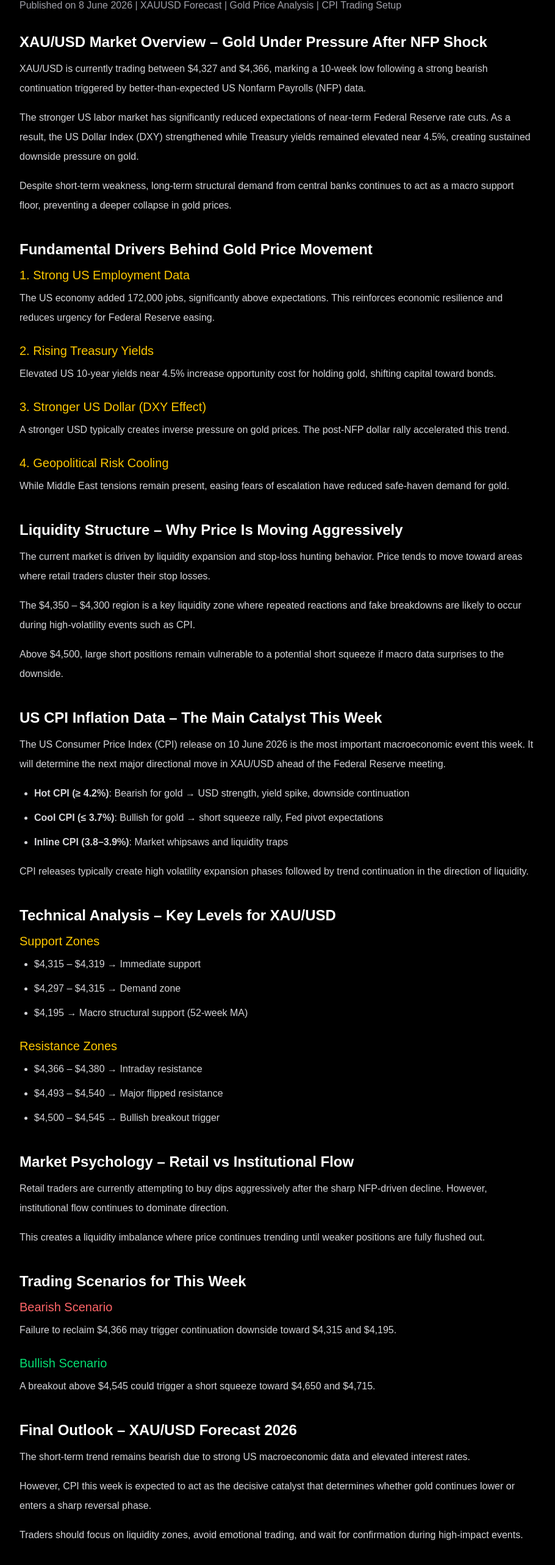
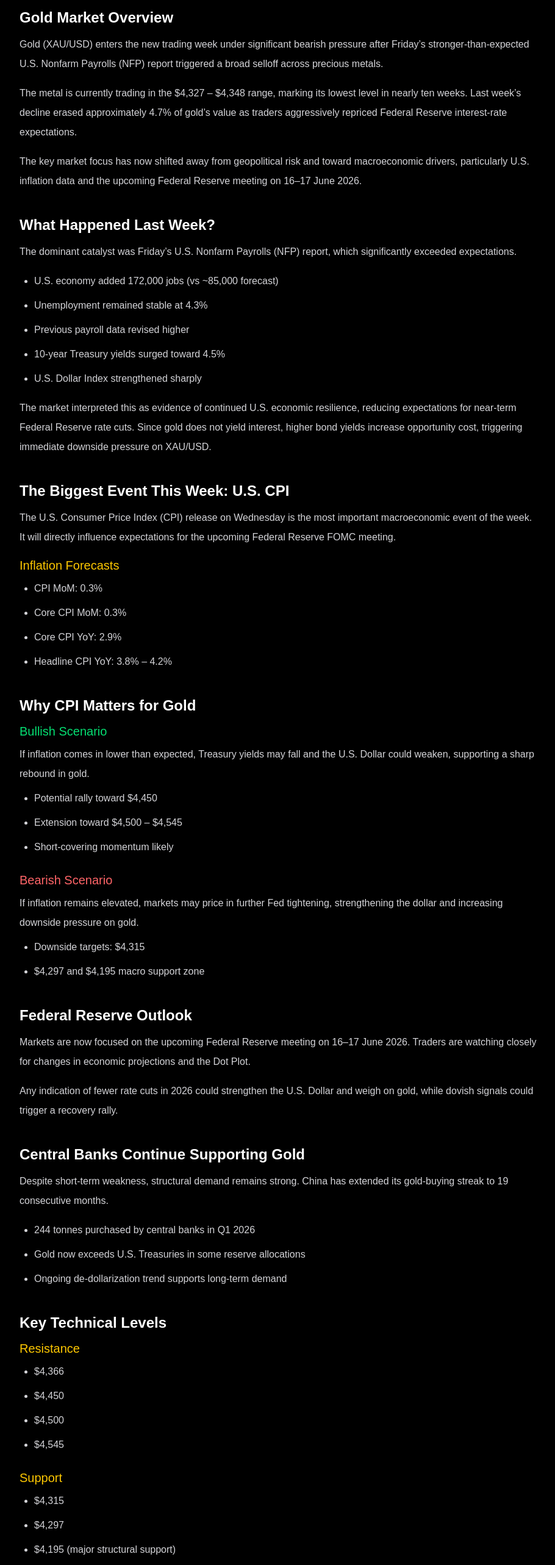
Before and after one commit to CSOoi1181/gold-trader-hub, a Next.js app: page /analysis/gold-analysis-2026-06-08 in a window 1280 px wide. Shown: the part 179-2745 px from the top of the page at 61% size, without its empty margins (184-1094 px from the left). Built offline with nearby package versions, Linux system fonts and the light colour scheme.

Commit message:
Revise 2 Daily gold update 8 June 2026

```diff
--- a/app/analysis/gold-analysis-2026-06-08/page.tsx
+++ b/app/analysis/gold-analysis-2026-06-08/page.tsx
@@ -2,18 +2,18 @@ import ArticleNavigation from "@/app/components/ArticleNavigation";
 import RelatedArticles from "@/app/components/RelatedArticles";
 
 export const metadata = {
-  title: "Gold Analysis Today | XAUUSD Forecast 8 June 2026 – CPI Week Setup",
+  title: "XAU/USD Weekly Outlook | Gold Forecast 8 June 2026 – NFP Shock & CPI Week Setup",
   description:
-    "XAU/USD analysis for 8 June 2026. Gold trades near 10-week lows after strong US NFP data. Full breakdown of CPI outlook, Fed expectations, liquidity zones, and trading strategy.",
+    "Gold weekly outlook for 8 June 2026. XAU/USD trades near 10-week lows after strong US NFP data. Full breakdown of CPI impact, Fed outlook, key levels, and trading strategy.",
 };
 
 const articleSchema = {
   "@context": "https://schema.org",
   "@type": "Article",
   headline:
-    "Gold Analysis Today (8 June 2026): XAU/USD Forecast – CPI Week Volatility, Liquidity Zones & Market Structure",
+    "XAU/USD Weekly Outlook (8 June 2026): Gold Hits 10-Week Low After NFP Shockwave – CPI Week Forecast",
   description:
-    "XAU/USD analysis for 8 June 2026. Gold trades near 10-week lows after strong US NFP data. Full breakdown of CPI outlook, Fed expectations, liquidity zones, and trading strategy.",
+    "Gold weekly outlook for 8 June 2026. XAU/USD trades near 10-week lows after strong US NFP data. Full breakdown of CPI impact, Fed outlook, key levels, and trading strategy.",
   image: "https://gold-trader-hub.vercel.app/og-image.jpg",
   author: {
     "@type": "Organization",
@@ -51,184 +51,207 @@ export default function GoldAnalysisArticle() {
 
         {/* TITLE */}
         <h1 className="text-4xl font-bold text-yellow-400 mb-4">
-          Gold Analysis Today (8 June 2026): XAU/USD Forecast – CPI Week, Liquidity Zones & NFP Shock Impact
+          XAU/USD Weekly Outlook – 8 June 2026: Gold Hits 10-Week Low After NFP Shockwave
         </h1>
 
         <p className="text-zinc-400 mb-8">
-          Published on 8 June 2026 | XAUUSD Forecast | Gold Price Analysis | CPI Trading Setup
+          Weekly Gold Forecast | XAUUSD Analysis | CPI Week Strategy | Fed Outlook 2026
         </p>
 
         <div className="space-y-10 text-zinc-300 leading-8">
 
-          {/* ================= MARKET OVERVIEW ================= */}
+          {/* ================= OVERVIEW ================= */}
           <section>
             <h2 className="text-2xl font-semibold text-white mb-3">
-              XAU/USD Market Overview – Gold Under Pressure After NFP Shock
+              Gold Market Overview
             </h2>
 
             <p>
-              XAU/USD is currently trading between $4,327 and $4,366, marking a 10-week low following a strong bearish continuation
-              triggered by better-than-expected US Nonfarm Payrolls (NFP) data.
+              Gold (XAU/USD) enters the new trading week under significant bearish pressure after Friday’s stronger-than-expected
+              U.S. Nonfarm Payrolls (NFP) report triggered a broad selloff across precious metals.
             </p>
 
             <p className="mt-4">
-              The stronger US labor market has significantly reduced expectations of near-term Federal Reserve rate cuts.
-              As a result, the US Dollar Index (DXY) strengthened while Treasury yields remained elevated near 4.5%,
-              creating sustained downside pressure on gold.
+              The metal is currently trading in the $4,327 – $4,348 range, marking its lowest level in nearly ten weeks.
+              Last week’s decline erased approximately 4.7% of gold’s value as traders aggressively repriced Federal Reserve
+              interest-rate expectations.
             </p>
 
             <p className="mt-4">
-              Despite short-term weakness, long-term structural demand from central banks continues to act as a macro support floor,
-              preventing a deeper collapse in gold prices.
+              The key market focus has now shifted away from geopolitical risk and toward macroeconomic drivers,
+              particularly U.S. inflation data and the upcoming Federal Reserve meeting on 16–17 June 2026.
             </p>
           </section>
 
-          {/* ================= MACRO DRIVERS ================= */}
+          {/* ================= LAST WEEK ================= */}
           <section>
             <h2 className="text-2xl font-semibold text-white mb-3">
-              Fundamental Drivers Behind Gold Price Movement
+              What Happened Last Week?
             </h2>
 
-            <h3 className="text-xl text-yellow-400 mb-2">1. Strong US Employment Data</h3>
             <p>
-              The US economy added 172,000 jobs, significantly above expectations. This reinforces economic resilience
-              and reduces urgency for Federal Reserve easing.
+              The dominant catalyst was Friday’s U.S. Nonfarm Payrolls (NFP) report, which significantly exceeded expectations.
             </p>
 
-            <h3 className="text-xl text-yellow-400 mt-6 mb-2">2. Rising Treasury Yields</h3>
-            <p>
-              Elevated US 10-year yields near 4.5% increase opportunity cost for holding gold, shifting capital toward bonds.
-            </p>
+            <ul className="list-disc ml-6 mt-4 space-y-2">
+              <li>U.S. economy added 172,000 jobs (vs ~85,000 forecast)</li>
+              <li>Unemployment remained stable at 4.3%</li>
+              <li>Previous payroll data revised higher</li>
+              <li>10-year Treasury yields surged toward 4.5%</li>
+              <li>U.S. Dollar Index strengthened sharply</li>
+            </ul>
 
-            <h3 className="text-xl text-yellow-400 mt-6 mb-2">3. Stronger US Dollar (DXY Effect)</h3>
-            <p>
-              A stronger USD typically creates inverse pressure on gold prices. The post-NFP dollar rally accelerated this trend.
-            </p>
-
-            <h3 className="text-xl text-yellow-400 mt-6 mb-2">4. Geopolitical Risk Cooling</h3>
-            <p>
-              While Middle East tensions remain present, easing fears of escalation have reduced safe-haven demand for gold.
+            <p className="mt-4">
+              The market interpreted this as evidence of continued U.S. economic resilience, reducing expectations for near-term
+              Federal Reserve rate cuts. Since gold does not yield interest, higher bond yields increase opportunity cost,
+              triggering immediate downside pressure on XAU/USD.
             </p>
           </section>
 
-          {/* ================= LIQUIDITY + MARKET STRUCTURE ================= */}
+          {/* ================= CPI ================= */}
           <section>
             <h2 className="text-2xl font-semibold text-white mb-3">
-              Liquidity Structure – Why Price Is Moving Aggressively
+              The Biggest Event This Week: U.S. CPI
             </h2>
 
             <p>
-              The current market is driven by liquidity expansion and stop-loss hunting behavior.
-              Price tends to move toward areas where retail traders cluster their stop losses.
+              The U.S. Consumer Price Index (CPI) release on Wednesday is the most important macroeconomic event of the week.
+              It will directly influence expectations for the upcoming Federal Reserve FOMC meeting.
+            </p>
+
+            <h3 className="text-xl text-yellow-400 mt-4 mb-2">Inflation Forecasts</h3>
+
+            <ul className="list-disc ml-6 space-y-2">
+              <li>CPI MoM: 0.3%</li>
+              <li>Core CPI MoM: 0.3%</li>
+              <li>Core CPI YoY: 2.9%</li>
+              <li>Headline CPI YoY: 3.8% – 4.2%</li>
+            </ul>
+          </section>
+
+          {/* ================= WHY CPI MATTERS ================= */}
+          <section>
+            <h2 className="text-2xl font-semibold text-white mb-3">
+              Why CPI Matters for Gold
+            </h2>
+
+            <h3 className="text-xl text-green-400 mb-2">Bullish Scenario</h3>
+            <p>
+              If inflation comes in lower than expected, Treasury yields may fall and the U.S. Dollar could weaken,
+              supporting a sharp rebound in gold.
+            </p>
+
+            <ul className="list-disc ml-6 mt-2 space-y-2">
+              <li>Potential rally toward $4,450</li>
+              <li>Extension toward $4,500 – $4,545</li>
+              <li>Short-covering momentum likely</li>
+            </ul>
+
+            <h3 className="text-xl text-red-400 mt-6 mb-2">Bearish Scenario</h3>
+            <p>
+              If inflation remains elevated, markets may price in further Fed tightening, strengthening the dollar
+              and increasing downside pressure on gold.
+            </p>
+
+            <ul className="list-disc ml-6 mt-2 space-y-2">
+              <li>Downside targets: $4,315</li>
+              <li>$4,297 and $4,195 macro support zone</li>
+            </ul>
+          </section>
+
+          {/* ================= FED ================= */}
+          <section>
+            <h2 className="text-2xl font-semibold text-white mb-3">
+              Federal Reserve Outlook
+            </h2>
+
+            <p>
+              Markets are now focused on the upcoming Federal Reserve meeting on 16–17 June 2026.
+              Traders are watching closely for changes in economic projections and the Dot Plot.
             </p>
 
             <p className="mt-4">
-              The $4,350 – $4,300 region is a key liquidity zone where repeated reactions and fake breakdowns are likely to occur
-              during high-volatility events such as CPI.
+              Any indication of fewer rate cuts in 2026 could strengthen the U.S. Dollar and weigh on gold,
+              while dovish signals could trigger a recovery rally.
+            </p>
+          </section>
+
+          {/* ================= CENTRAL BANKS ================= */}
+          <section>
+            <h2 className="text-2xl font-semibold text-white mb-3">
+              Central Banks Continue Supporting Gold
+            </h2>
+
+            <p>
+              Despite short-term weakness, structural demand remains strong.
+              China has extended its gold-buying streak to 19 consecutive months.
+            </p>
+
+            <ul className="list-disc ml-6 mt-4 space-y-2">
+              <li>244 tonnes purchased by central banks in Q1 2026</li>
+              <li>Gold now exceeds U.S. Treasuries in some reserve allocations</li>
+              <li>Ongoing de-dollarization trend supports long-term demand</li>
+            </ul>
+          </section>
+
+          {/* ================= TECHNICAL LEVELS ================= */}
+          <section>
+            <h2 className="text-2xl font-semibold text-white mb-3">
+              Key Technical Levels
+            </h2>
+
+            <h3 className="text-xl text-yellow-400 mb-2">Resistance</h3>
+            <ul className="list-disc ml-6 space-y-2">
+              <li>$4,366</li>
+              <li>$4,450</li>
+              <li>$4,500</li>
+              <li>$4,545</li>
+            </ul>
+
+            <h3 className="text-xl text-yellow-400 mt-6 mb-2">Support</h3>
+            <ul className="list-disc ml-6 space-y-2">
+              <li>$4,315</li>
+              <li>$4,297</li>
+              <li>$4,195 (major structural support)</li>
+            </ul>
+          </section>
+
+          {/* ================= WEEKLY PLAN ================= */}
+          <section>
+            <h2 className="text-2xl font-semibold text-white mb-3">
+              Weekly Trading Plan
+            </h2>
+
+            <ul className="list-disc ml-6 space-y-2">
+              <li><b>Mon–Tue:</b> Range-bound consolidation ($4,315 – $4,366)</li>
+              <li><b>Wednesday:</b> CPI volatility event (highest impact)</li>
+              <li><b>Thursday:</b> ECB rate decision influence</li>
+              <li><b>Friday:</b> Position adjustment before FOMC week</li>
+            </ul>
+          </section>
+
+          {/* ================= CONCLUSION ================= */}
+          <section>
+            <h2 className="text-2xl font-semibold text-white mb-3">
+              Weekly Conclusion
+            </h2>
+
+            <p>
+              The short-term outlook for XAU/USD remains bearish following Friday’s strong NFP surprise.
+              However, the market is now approaching major support between $4,315 and $4,195.
             </p>
 
             <p className="mt-4">
-              Above $4,500, large short positions remain vulnerable to a potential short squeeze if macro data surprises to the downside.
+              The CPI report will determine whether gold continues its correction or enters a recovery phase.
+              Traders should remain patient and prioritize risk management during high volatility events.
+            </p>
+
+            <p className="mt-4 font-semibold text-yellow-400">
+              Weekly Bias: Bearish below $4,500
             </p>
           </section>
 
-          {/* ================= CPI SECTION ================= */}
-          <section>
-            <h2 className="text-2xl font-semibold text-white mb-3">
-              US CPI Inflation Data – The Main Catalyst This Week
-            </h2>
-
-            <p>
-              The US Consumer Price Index (CPI) release on 10 June 2026 is the most important macroeconomic event this week.
-              It will determine the next major directional move in XAU/USD ahead of the Federal Reserve meeting.
-            </p>
-
-            <ul className="list-disc ml-6 mt-4 space-y-2">
-              <li><b>Hot CPI (≥ 4.2%)</b>: Bearish for gold → USD strength, yield spike, downside continuation</li>
-              <li><b>Cool CPI (≤ 3.7%)</b>: Bullish for gold → short squeeze rally, Fed pivot expectations</li>
-              <li><b>Inline CPI (3.8–3.9%)</b>: Market whipsaws and liquidity traps</li>
-            </ul>
-
-            <p className="mt-4">
-              CPI releases typically create high volatility expansion phases followed by trend continuation in the direction of liquidity.
-            </p>
-          </section>
-
-          {/* ================= TECHNICAL ================= */}
-          <section>
-            <h2 className="text-2xl font-semibold text-white mb-3">
-              Technical Analysis – Key Levels for XAU/USD
-            </h2>
-
-            <h3 className="text-xl text-yellow-400 mb-2">Support Zones</h3>
-            <ul className="list-disc ml-6 space-y-2">
-              <li>$4,315 – $4,319 → Immediate support</li>
-              <li>$4,297 – $4,315 → Demand zone</li>
-              <li>$4,195 → Macro structural support (52-week MA)</li>
-            </ul>
-
-            <h3 className="text-xl text-yellow-400 mt-6 mb-2">Resistance Zones</h3>
-            <ul className="list-disc ml-6 space-y-2">
-              <li>$4,366 – $4,380 → Intraday resistance</li>
-              <li>$4,493 – $4,540 → Major flipped resistance</li>
-              <li>$4,500 – $4,545 → Bullish breakout trigger</li>
-            </ul>
-          </section>
-
-          {/* ================= MARKET PSYCHOLOGY ================= */}
-          <section>
-            <h2 className="text-2xl font-semibold text-white mb-3">
-              Market Psychology – Retail vs Institutional Flow
-            </h2>
-
-            <p>
-              Retail traders are currently attempting to buy dips aggressively after the sharp NFP-driven decline.
-              However, institutional flow continues to dominate direction.
-            </p>
-
-            <p className="mt-4">
-              This creates a liquidity imbalance where price continues trending until weaker positions are fully flushed out.
-            </p>
-          </section>
-
-          {/* ================= TRADING SCENARIOS ================= */}
-          <section>
-            <h2 className="text-2xl font-semibold text-white mb-3">
-              Trading Scenarios for This Week
-            </h2>
-
-            <h3 className="text-xl text-red-400 mb-2">Bearish Scenario</h3>
-            <p>
-              Failure to reclaim $4,366 may trigger continuation downside toward $4,315 and $4,195.
-            </p>
-
-            <h3 className="text-xl text-green-400 mt-6 mb-2">Bullish Scenario</h3>
-            <p>
-              A breakout above $4,545 could trigger a short squeeze toward $4,650 and $4,715.
-            </p>
-          </section>
-
-          {/* ================= OUTLOOK ================= */}
-          <section>
-            <h2 className="text-2xl font-semibold text-white mb-3">
-              Final Outlook – XAU/USD Forecast 2026
-            </h2>
-
-            <p>
-              The short-term trend remains bearish due to strong US macroeconomic data and elevated interest rates.
-            </p>
-
-            <p className="mt-4">
-              However, CPI this week is expected to act as the decisive catalyst that determines whether gold continues lower
-              or enters a sharp reversal phase.
-            </p>
-
-            <p className="mt-4">
-              Traders should focus on liquidity zones, avoid emotional trading, and wait for confirmation during high-impact events.
-            </p>
-          </section>
-
-          {/* ================= DISCLAIMER ================= */}
+          {/* DISCLAIMER */}
           <section>
             <h2 className="text-2xl font-semibold text-white mb-3">
               Risk Disclaimer
@@ -236,7 +259,7 @@ export default function GoldAnalysisArticle() {
 
             <p>
               This content is for educational purposes only and does not constitute financial advice.
-              Trading leveraged products like XAU/USD carries risk of loss.
+              Trading leveraged products carries risk.
             </p>
           </section>
 
```
